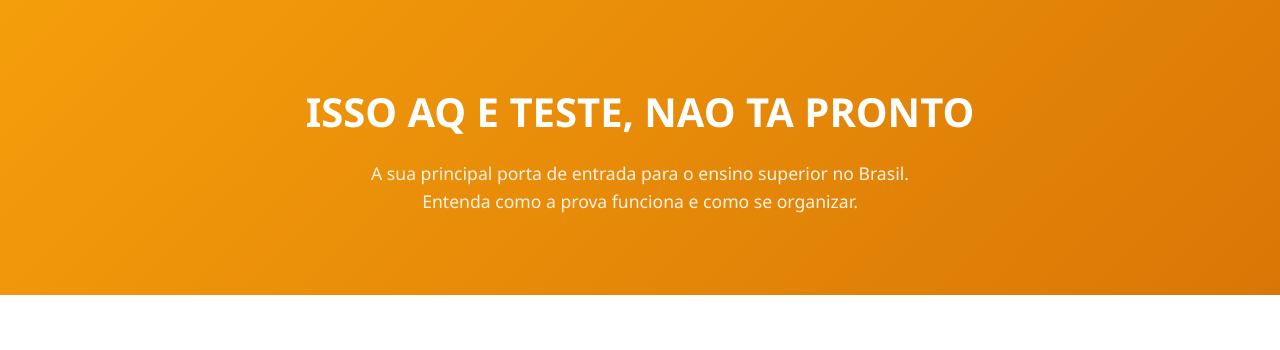
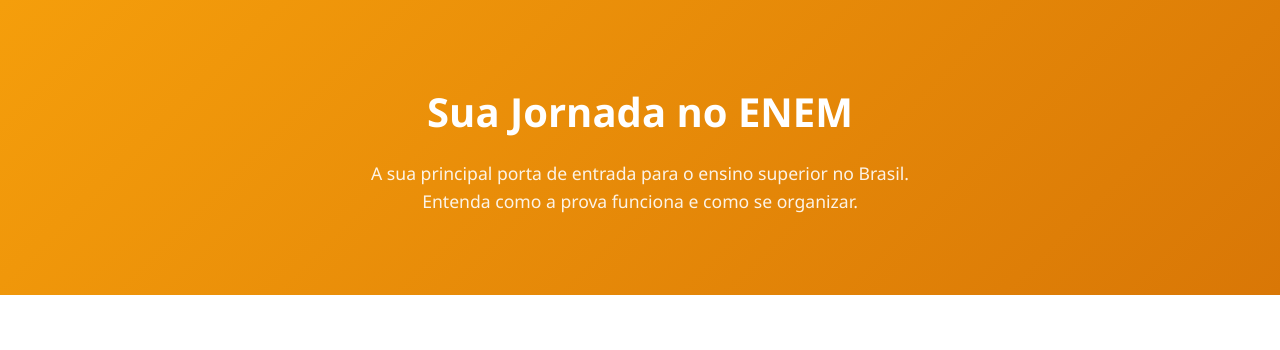
Before and after one commit to NathaliaLeao-Andrade/VortexTech, a Flask app: page /enem in a window 1280 px wide. Shown: the part 70-420 px from the top of the page. Run offline with Flask 3, Linux system fonts and the light colour scheme; the visitor is signed in with stand-in values (Sample User, id 1).

Commit message:
enem.html

```diff
--- a/templates/enem.html
+++ b/templates/enem.html
@@ -20,7 +20,7 @@
     </nav>
 
     <div class="hero-dicas" style="background: linear-gradient(135deg, #f59e0b 0%, #d97706 100%);">
-        <h1>ISSO AQ E TESTE, NAO TA PRONTO</h1>
+        <h1>Sua Jornada no ENEM</h1>
         <p>A sua principal porta de entrada para o ensino superior no Brasil. Entenda como a prova funciona e como se organizar.</p>
     </div>
 
```
